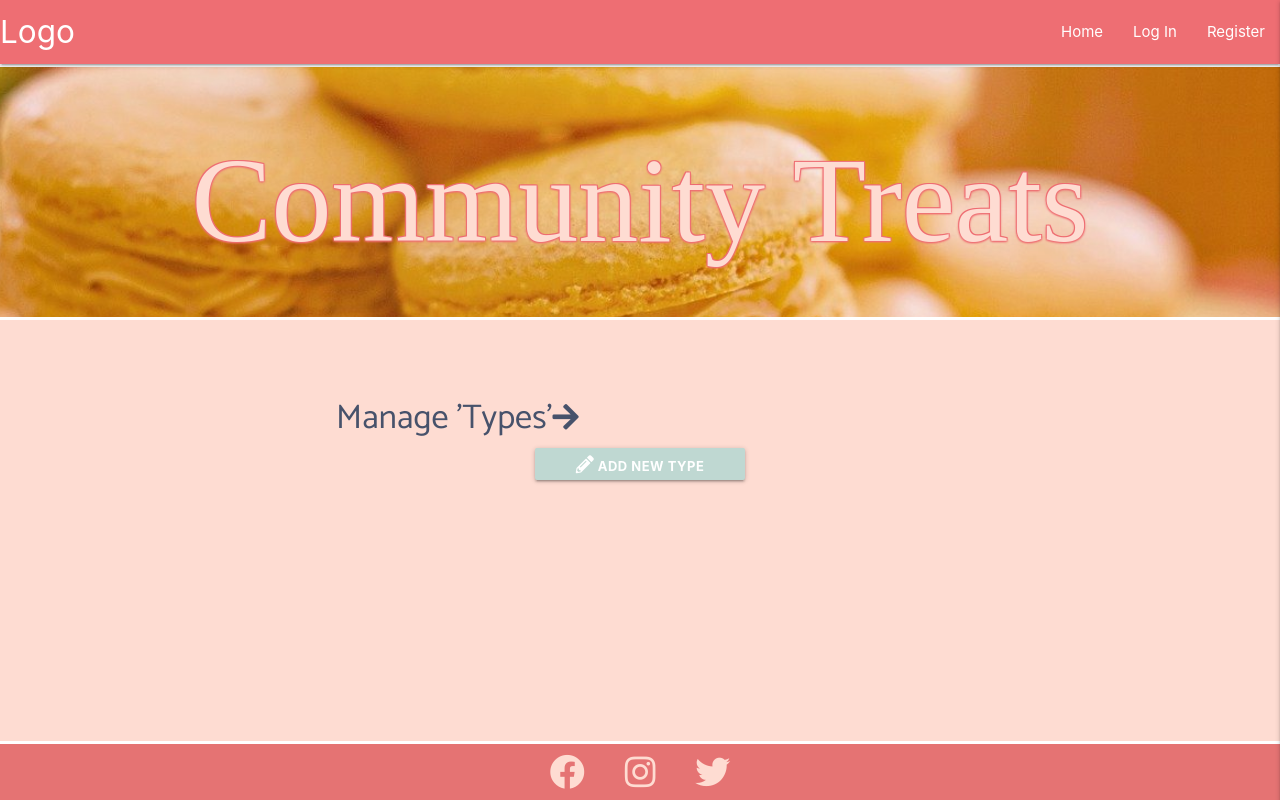
After one commit to C-Undritz/Community-Treats, a Flask app: a page that uses templates/type_display_admin.html in a window 1280 px wide. The commit adds this page. Run offline with Flask 2, Linux system fonts and the light colour scheme; data that the repository does not hold is empty; some libraries are stand-ins or nearby versions; some web fonts are replaced.

Commit message:
feat: added 'add new Type' functionality

```diff
--- a/app.py
+++ b/app.py
@@ -212,6 +212,28 @@ def user_recipes(username):
                            username=username)
 
 
+@app.route("/manage_types/<username>", methods=["GET", "POST"])
+def manage_types(username):
+    types = list(mongo.db.types.find())
+    return render_template("type_display_admin.html", types=types,
+                           username=username)
+
+
+@app.route("/add_type", methods=["GET", "POST"])
+def add_type():
+    if request.method == "POST":
+        type = {
+            "type_name": request.form.get("type-name"),
+            "type_image": request.form.get("type-image"),
+            "created_by": session["user"]
+        }
+        mongo.db.types.insert_one(type)
+        flash("New type added")
+        return redirect(url_for("manage_types", username=session["user"]))
+
+    return render_template("add_type.html")
+
+
 @app.route("/admin_functions", methods=["GET", "POST"])
 def admin_functions():
     if session["user"]:
--- /dev/null
+++ b/templates/type_display_admin.html
@@ -0,0 +1,60 @@
+{% extends "base.html" %}
+{% block content %}
+
+<div class="container">
+    <div class="row">
+        <div class="col s12 m10 offset-m1">
+            <div class="card-panel card-panel-clear">
+                <div class="row">
+                    <h4>Manage 'Types'<i class="fas fa-arrow-right fa-sm"></i></h4>
+                    <div class="row place-center">
+                        <a href="{{ url_for('add_type') }}" type="button" class="col offset-s4 s4 btn-small custom-btn">
+                            <i class="fas fa-pencil-alt"></i> Add new type
+                        </a>
+                    </div>
+                    {% for type in types %}
+                    <div class="col s12 m6 l4">
+                        <div class="card">
+                            <div class="card-image">
+                                <img src="{{ type.type_image }}">
+                            </div>
+                            <div class="card-content">
+                                <span class="card-title">
+                                    <h5>{{ type.type_name }}</h5>
+                                </span>
+                            </div>
+                            <div class="row place-center">
+                                <a href="" type="button" class="col s8 offset-s2 btn-small custom-btn">
+                                    <i class="fas fa-edit"></i> Edit
+                                </a>
+                            </div>
+                            <div class="row place-center">
+                                <a href="#delete-modal" type="button" class="col offset-s2 s8 btn-small custom-btn modal-trigger">
+                                    <i class="fas fa-trash-alt"></i> Delete
+                                </a>
+                            </div>
+                        </div>
+                    </div>
+
+                    <div id="delete-modal" class="modal">
+                        <div class="modal-content">
+                            <h4>Are you certain you want to delete this type?</h4>
+                        </div>
+                        <div class="col s12 m6 offset-m3">
+                            <div class="modal-footer">
+                                <a href="#!" class="col offset-s2 s8 btn-small custom-btn standard-btn modal-btn modal-close">
+                                    <i class="fas fa-times-circle"></i> Cancel</a>
+                                <a href="" class="col offset-s2 s8 btn-small custom-btn standard-btn modal-btn">
+                                    <i class="fas fa-check-circle"></i> Yes</a>
+                            </div>
+                        </div>
+                    </div>
+
+                    {% endfor %}
+                </div>
+            </div>
+        </div>
+    </div>
+</div>
+
+{% endblock %}
```
Also changed, not shown: templates/add_type.html (added, +47 -0 lines), templates/admin_functions.html (+6 -4 lines).
